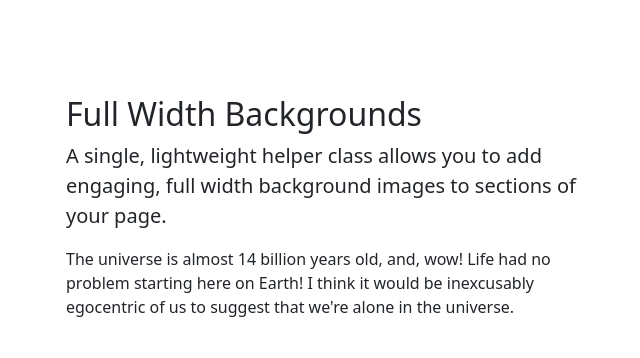
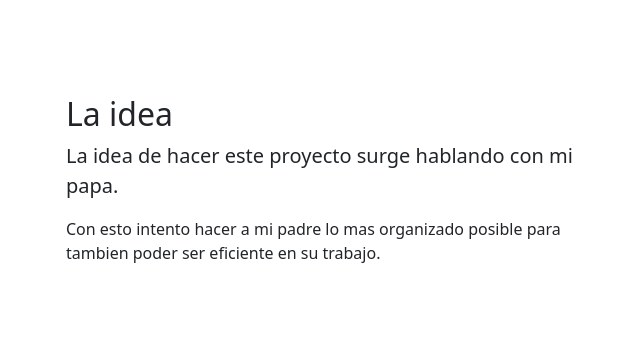
Before and after one commit to zfhx0/Pre-Entrega-3, a Django app: page / in a window 1280 px wide. Shown: the part 518-876 px from the top of the page, without its empty margins (301-941 px from the left). Run offline with Django 5.2, Linux system fonts and the light colour scheme; some libraries are stand-ins or nearby versions.

Commit message:
Pre entrega Nº:3

```diff
--- a/proyecto/aplicacion/templates/aplicacion/index.html
+++ b/proyecto/aplicacion/templates/aplicacion/index.html
@@ -49,9 +49,9 @@
                     <div class="col-lg-6">
 
                         {% block texto_1 %}
-                        <h2>Full Width Backgrounds</h2>
-                        <p class="lead">A single, lightweight helper class allows you to add engaging, full width background images to sections of your page.</p>
-                        <p class="mb-0">The universe is almost 14 billion years old, and, wow! Life had no problem starting here on Earth! I think it would be inexcusably egocentric of us to suggest that we're alone in the universe.</p>
+                        <h2>La idea</h2>
+                        <p class="lead">La idea de hacer este proyecto surge hablando con mi papa.</p>
+                        <p class="mb-0">Con esto intento hacer a mi padre lo mas organizado posible para tambien poder ser eficiente en su trabajo.</p>
                         {% endblock texto_1 %}
                     </div>
                 </div>
@@ -68,9 +68,8 @@
                 <div class="row justify-content-center">
                     <div class="col-lg-6">
                         {% block texto_2 %}
-                        <h2>Engaging Background Images</h2>
-                        <p class="lead">The background images used in this template are sourced from Unsplash and are open source and free to use.</p>
-                        <p class="mb-0">I can't tell you how many people say they were turned off from science because of a science teacher that completely sucked out all the inspiration and enthusiasm they had for the course.</p>
+                        <h2>Su trabajo</h2>
+                        <p class="lead">El es viajante, vende y cobra a sus clientes y, al manejar un gran cantidad de ellos, le es dificil manejar todo.</p>
                         {% endblock texto_2 %}
                     </div>
                 </div>
@@ -78,7 +77,7 @@
         </section>
         <!-- Footer-->
         <footer class="py-5 bg-dark">
-            <div class="container"><p class="m-0 text-center text-white">Copyright &copy; Your Website 2023</p></div>
+            <div class="container"><p class="m-0 text-center text-white"></p></div>
         </footer>
         <!-- Bootstrap core JS-->
         <script src="https://cdn.jsdelivr.net/npm/bootstrap@5.2.3/dist/js/bootstrap.bundle.min.js"></script>
--- a/proyecto/aplicacion/urls.py
+++ b/proyecto/aplicacion/urls.py
@@ -8,7 +8,7 @@ urlpatterns = [
 #                               Search                                   #
 ##########################################################################
     path('search_users/', buscar, name="search_users"),
-    path('search_user/', users_search, name="search_users"),
+    path('search_user/', users_search, name="search_user"),
 ##########################################################################
 #                               Users                                    #
 ##########################################################################
--- a/proyecto/aplicacion/views.py
+++ b/proyecto/aplicacion/views.py
@@ -7,6 +7,12 @@ from django.views.generic import ListView, DeleteView, CreateView, UpdateView
 
 # Create your views here.
 
+def buscar(request):
+    if request.methon == "POST":
+        buscar = request.POST['buscar']
+        return render(request, "aplicacion/templates/aplicacion/users_search.html", {'buscar':buscar})
+    else:
+        return render(request, "aplicacion/templates/aplicacion/users_search.html")
 
 
 
@@ -35,14 +41,6 @@ class UserUpdate(UpdateView):
     model = User
     fields = ["nombre", "apellido", "email", "dni"]
     success_url = reverse_lazy("users")
-
-def buscar(request):
-    cadena = request.GET.get('cadena')
-    if cadena:
-        resultados = User.objects.filter(nombre__icontains=cadena)
-    else:
-        resultados = None
-    return render(request, 'users_search.html', {'resultados': resultados})
 
 #cheques
 class ChequesList(ListView):
--- a/proyecto/proyecto/settings.py
+++ b/proyecto/proyecto/settings.py
@@ -11,6 +11,7 @@ https://docs.djangoproject.com/en/5.0/ref/settings/
 """
 
 from pathlib import Path
+import os
 
 # Build paths inside the project like this: BASE_DIR / 'subdir'.
 BASE_DIR = Path(__file__).resolve().parent.parent
@@ -56,7 +57,7 @@ ROOT_URLCONF = 'proyecto.urls'
 TEMPLATES = [
     {
         'BACKEND': 'django.template.backends.django.DjangoTemplates',
-        'DIRS': [],
+        'DIRS': [os.path.join(BASE_DIR, 'templates')],
         'APP_DIRS': True,
         'OPTIONS': {
             'context_processors': [
```
Also changed, not shown: proyecto/aplicacion/templates/aplicacion/search.html (+4 -3 lines), proyecto/aplicacion/templates/aplicacion/users_search.html (+26 -6 lines).
